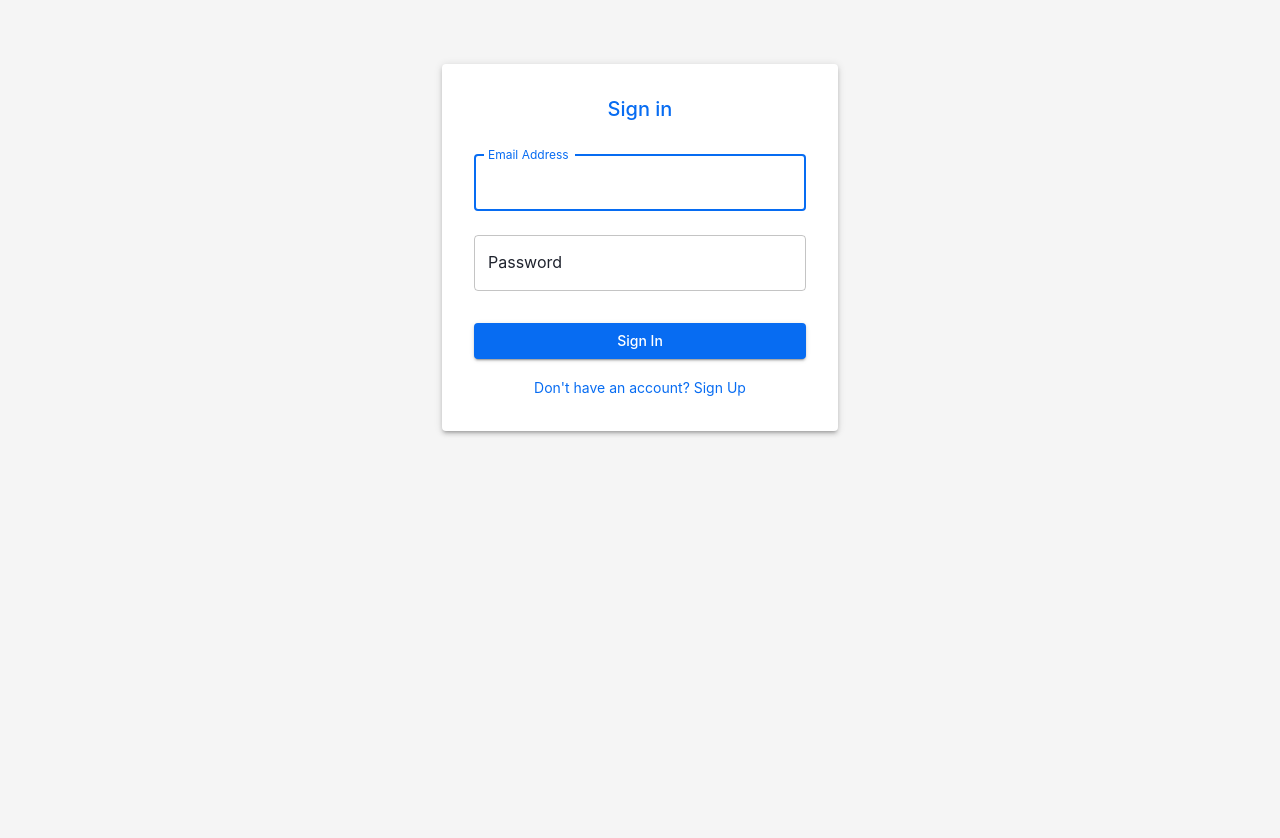
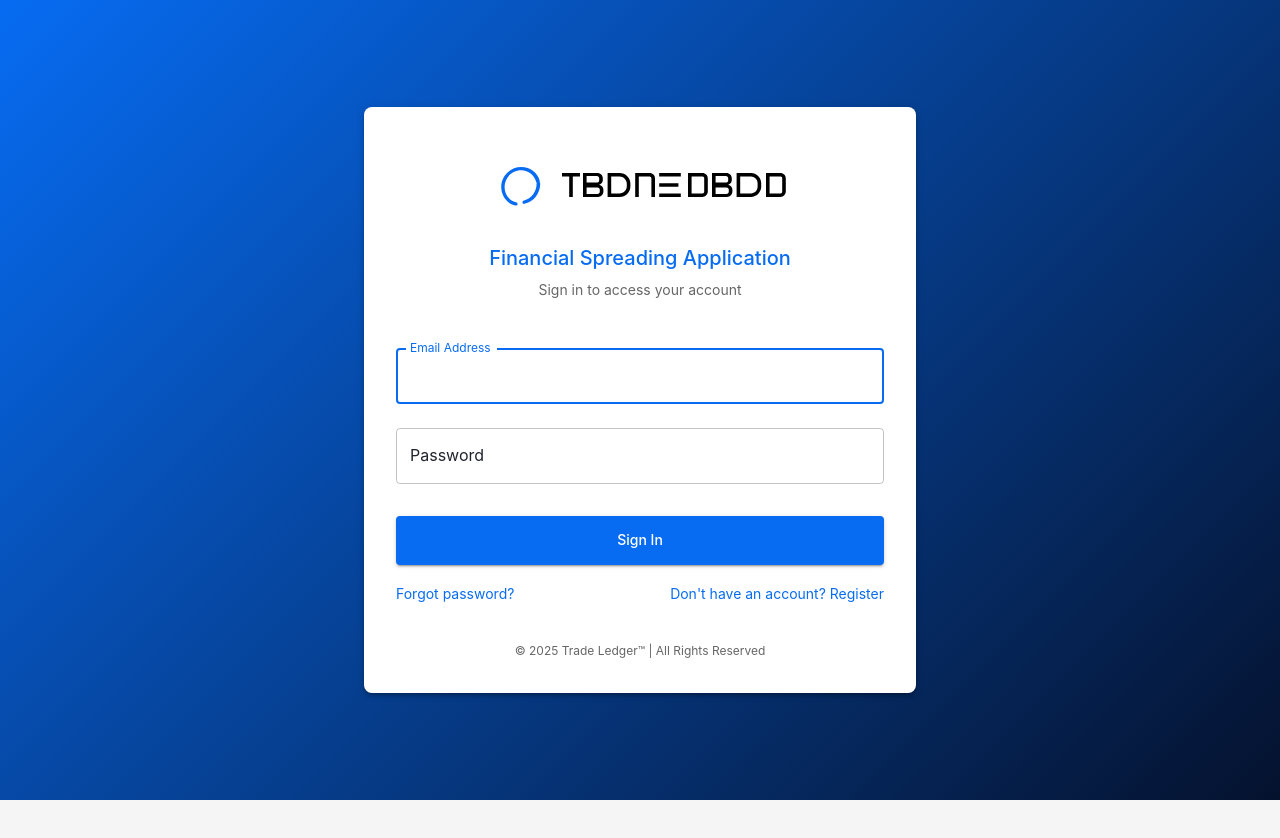
Before and after one commit to flemmrs-tl/financial-spreading-app, a React (Vite) app in the folder frontend/: page /login in a window 1280 px wide. Shown: the top 838 px of the page. After the commit the page ends 800 px from the top, so only its background shows below. Built offline with nearby package versions, Linux system fonts and the light colour scheme.

Commit message:
Update Login page with Trade Ledger branding

```diff
--- a/frontend/src/pages/auth/LoginPage.tsx
+++ b/frontend/src/pages/auth/LoginPage.tsx
@@ -13,10 +13,13 @@ import {
   Paper,
   Alert,
   CircularProgress,
+  Grid,
+  useTheme,
 } from '@mui/material';
 
 import { login, clearError } from '../../features/auth/authSlice';
 import { RootState, AppDispatch } from '../../store';
+import TradeLedgerLogo from '../../components/common/TradeLedgerLogo';
 
 const validationSchema = Yup.object({
   email: Yup.string().email('Invalid email address').required('Email is required'),
@@ -24,6 +27,7 @@ const validationSchema = Yup.object({
 });
 
 const LoginPage: React.FC = () => {
+  const theme = useTheme();
   const dispatch = useDispatch<AppDispatch>();
   const { isLoading, error } = useSelector((state: RootState) => state.auth);
   const [showPassword, setShowPassword] = useState(false);
@@ -32,16 +36,20 @@ const LoginPage: React.FC = () => {
     await dispatch(login(values));
   };
 
+  // Gradient background style using Trade Ledger brand colors
+  const backgroundStyle = {
+    minHeight: '100vh',
+    display: 'flex',
+    flexDirection: 'column',
+    alignItems: 'center',
+    justifyContent: 'center',
+    background: `linear-gradient(135deg, ${theme.palette.primary.main} 0%, ${theme.palette.primary.dark} 100%)`,
+    padding: theme.spacing(3),
+  };
+
   return (
-    <Container component="main" maxWidth="xs">
-      <Box
-        sx={{
-          marginTop: 8,
-          display: 'flex',
-          flexDirection: 'column',
-          alignItems: 'center',
-        }}
-      >
+    <Box sx={backgroundStyle}>
+      <Container component="main" maxWidth="sm">
         <Paper
           elevation={3}
           sx={{
@@ -50,16 +58,25 @@ const LoginPage: React.FC = () => {
             flexDirection: 'column',
             alignItems: 'center',
             width: '100%',
+            borderRadius: 2,
           }}
         >
-          <Typography component="h1" variant="h5">
-            Sign in
-          </Typography>
+          <Box sx={{ mb: 4, mt: 2, textAlign: 'center' }}>
+            <TradeLedgerLogo height={60} />
+
+            <Typography variant="h5" sx={{ mt: 3, color: theme.palette.primary.main, fontWeight: 500 }}>
+              Financial Spreading Application
+            </Typography>
+
+            <Typography variant="body2" color="text.secondary" sx={{ mt: 1 }}>
+              Sign in to access your account
+            </Typography>
+          </Box>
 
           {error && (
             <Alert
               severity="error"
-              sx={{ mt: 2, width: '100%' }}
+              sx={{ mt: 2, width: '100%', mb: 2 }}
               onClose={() => dispatch(clearError())}
             >
               {error}
@@ -72,7 +89,7 @@ const LoginPage: React.FC = () => {
             onSubmit={handleSubmit}
           >
             {({ errors, touched }) => (
-              <Form style={{ width: '100%', marginTop: '1rem' }}>
+              <Form style={{ width: '100%' }}>
                 <Field
                   as={TextField}
                   margin="normal"
@@ -101,22 +118,44 @@ const LoginPage: React.FC = () => {
                   type="submit"
                   fullWidth
                   variant="contained"
-                  sx={{ mt: 3, mb: 2 }}
+                  sx={{
+                    mt: 3,
+                    mb: 2,
+                    py: 1.5,
+                    bgcolor: theme.palette.primary.main,
+                    '&:hover': {
+                      bgcolor: theme.palette.primary.dark,
+                    }
+                  }}
                   disabled={isLoading}
                 >
                   {isLoading ? <CircularProgress size={24} /> : 'Sign In'}
                 </Button>
-                <Box sx={{ textAlign: 'center' }}>
-                  <Link component={RouterLink} to="/register" variant="body2">
-                    {"Don't have an account? Sign Up"}
-                  </Link>
-                </Box>
+
+                <Grid container>
+                  <Grid item xs>
+                    <Link component={RouterLink} to="/forgot-password" variant="body2" color="primary">
+                      Forgot password?
+                    </Link>
+                  </Grid>
+                  <Grid item>
+                    <Link component={RouterLink} to="/register" variant="body2" color="primary">
+                      {"Don't have an account? Register"}
+                    </Link>
+                  </Grid>
+                </Grid>
               </Form>
             )}
           </Formik>
+
+          <Box sx={{ mt: 4, textAlign: 'center' }}>
+            <Typography variant="caption" color="text.secondary">
+              © {new Date().getFullYear()} Trade Ledger™ | All Rights Reserved
+            </Typography>
+          </Box>
         </Paper>
-      </Box>
-    </Container>
+      </Container>
+    </Box>
   );
 };
 
```
